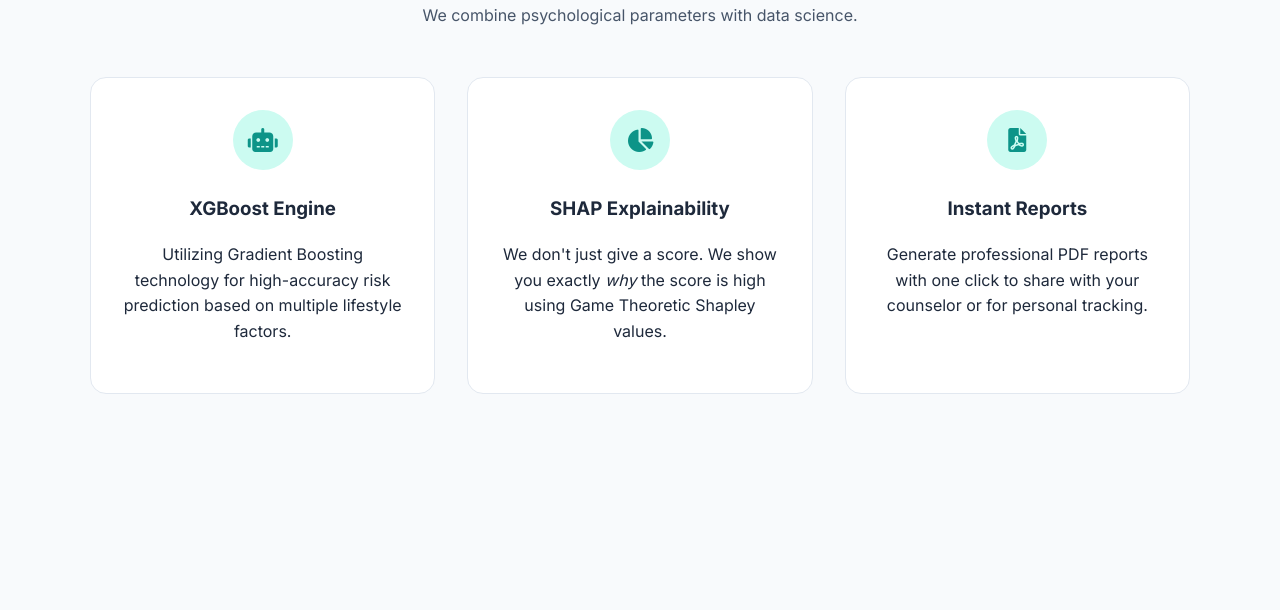
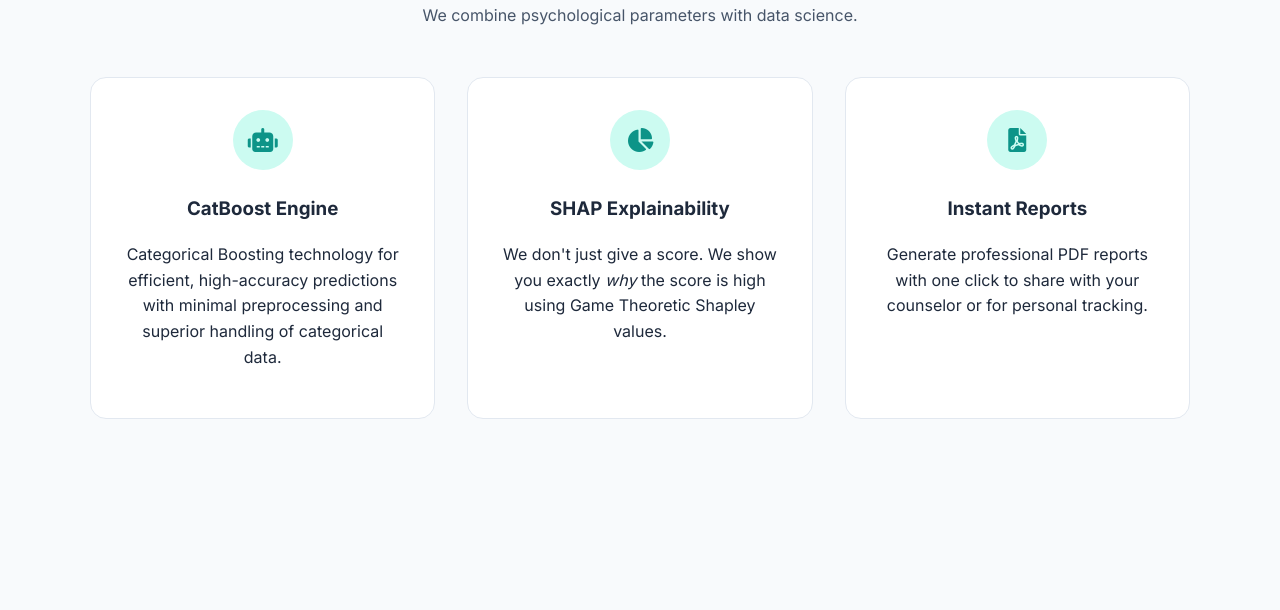
Before and after one commit to piyushb03/Mind-Sphere, a Flask app: page / in a window 1280 px wide. Shown: the part 862-1472 px from the top of the page. Run offline with Flask 3, Linux system fonts and the light colour scheme.

Commit message:
Replace XGBoost Engine with CatBoost Engine

```diff
--- a/templates/index.html
+++ b/templates/index.html
@@ -26,8 +26,8 @@
         <div class="grid-3">
             <div class="feature-card">
                 <div class="icon-box"><i class="fas fa-robot"></i></div>
-                <h3>XGBoost Engine</h3>
-                <p>Utilizing Gradient Boosting technology for high-accuracy risk prediction based on multiple lifestyle factors.</p>
+                <h3>CatBoost Engine</h3>
+<p>Categorical Boosting technology for efficient, high-accuracy predictions with minimal preprocessing and superior handling of categorical data.</p>
             </div>
             <div class="feature-card">
                 <div class="icon-box"><i class="fas fa-chart-pie"></i></div>
```
